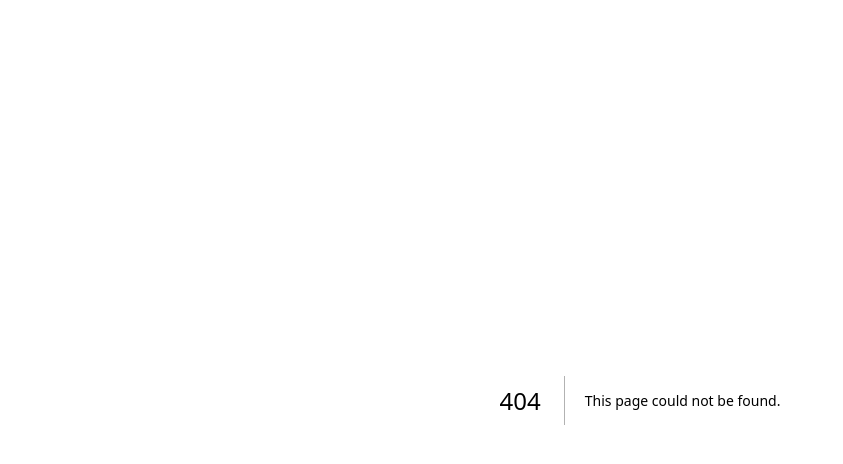
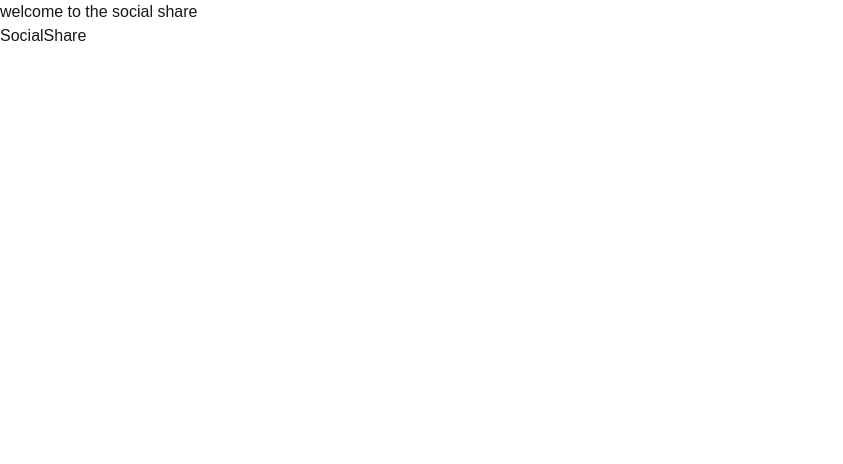
Before and after one commit to ADML003/byteshift, a Next.js app: page /social-share in a window 1280 px wide. Before the commit this address had no page. Shown: the top 464 px of the page, without its empty margins (0-843 px from the left). Built offline with nearby package versions, Linux system fonts and the light colour scheme.

Commit message:
social share set up

```diff
--- /dev/null
+++ b/app/(app)/social-share/page.tsx
@@ -0,0 +1,12 @@
+import React from "react";
+
+const SocialShare = () => {
+  return (
+    <div>
+      <p>welcome to the social share</p>
+      SocialShare
+    </div>
+  );
+};
+
+export default SocialShare;
```
